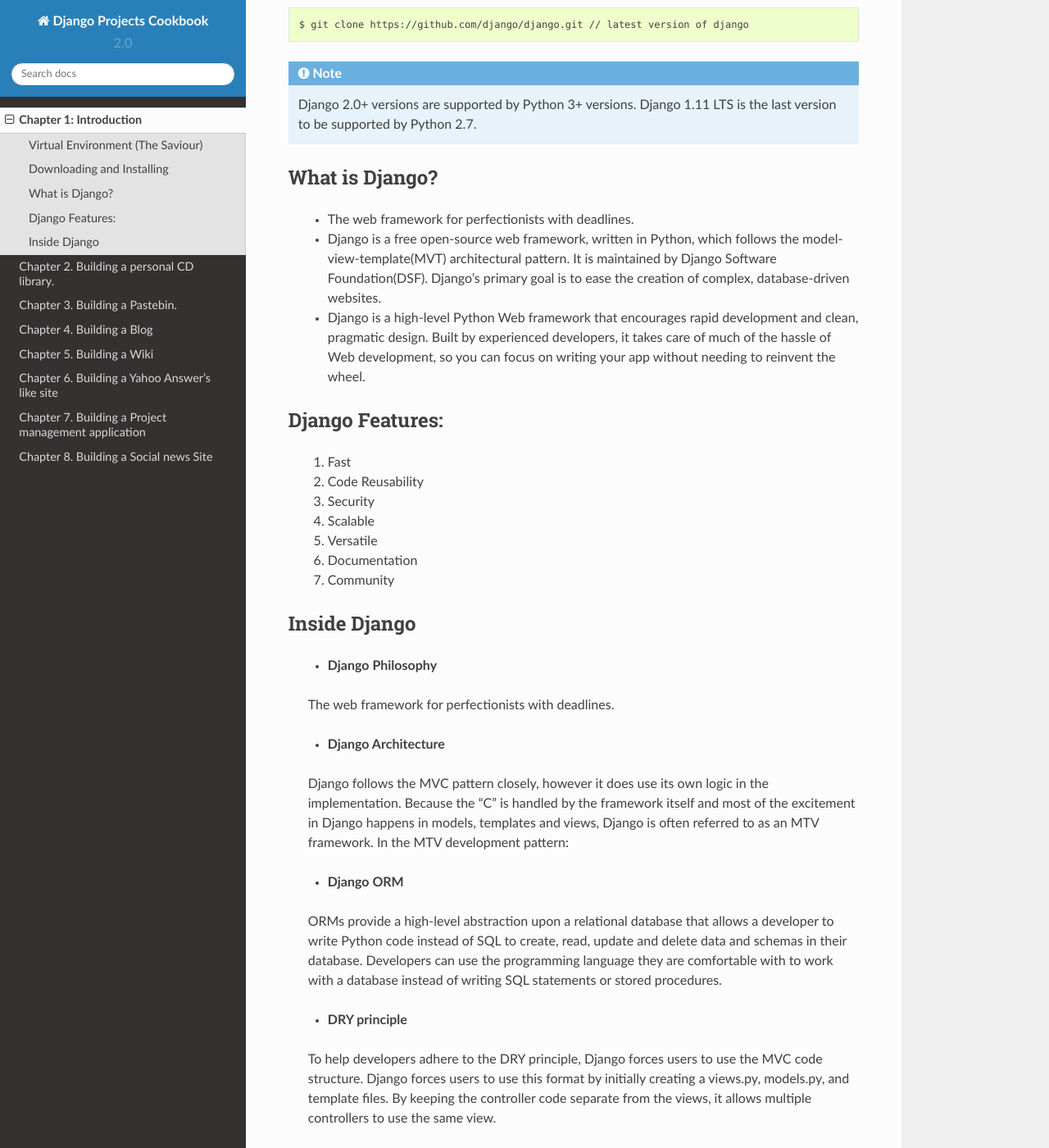
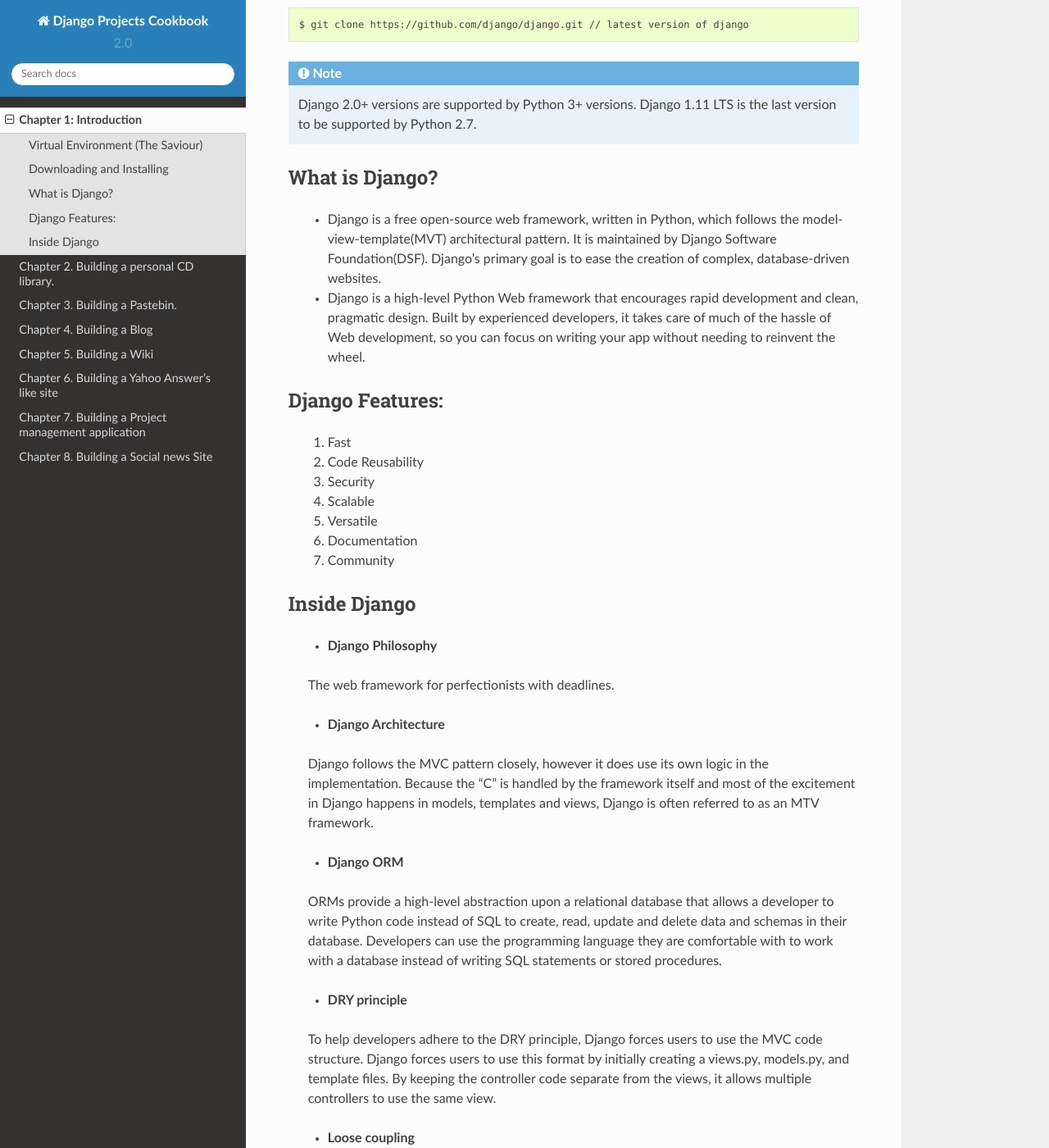
Before and after one commit to agiliq/djenofdjango, a Sphinx documentation site: the page built from source/Introduction.rst, in a window 1280 px wide and 1400 px high, scrolled down 1032 px. Shown: the whole window at 82% size. Built offline with Sphinx 7.4.7 and the Read the Docs theme 2.0.0, drawn with Linux system fonts in a browser that asks for light colours.

Commit message:
minor updates

```diff
--- a/source/Introduction.rst
+++ b/source/Introduction.rst
@@ -39,7 +39,6 @@
 What is Django?
 ===============
 
-    * The web framework for perfectionists with deadlines.
     * Django is a free open-source web framework, written in Python, which follows the model-view-template(MVT) architectural pattern. It is maintained by Django Software Foundation(DSF). Django's primary goal is to ease the creation of complex, database-driven websites.
     * Django is a high-level Python Web framework that encourages rapid development and clean, pragmatic design. Built by experienced developers, it takes care of much of the hassle of Web development, so you can focus on writing your app without needing to reinvent the wheel.
 
@@ -63,7 +62,7 @@
     The web framework for perfectionists with deadlines.
 
     * **Django Architecture**
-    Django follows the MVC pattern closely, however it does use its own logic in the implementation. Because the “C” is handled by the framework itself and most of the excitement in Django happens in models, templates and views, Django is often referred to as an MTV framework. In the MTV development pattern:
+    Django follows the MVC pattern closely, however it does use its own logic in the implementation. Because the “C” is handled by the framework itself and most of the excitement in Django happens in models, templates and views, Django is often referred to as an MTV framework.
 
     * **Django ORM**
     ORMs provide a high-level abstraction upon a relational database that allows a developer to write Python code instead of SQL to create, read, update and delete data and schemas in their database. Developers can use the programming language they are comfortable with to work with a database instead of writing SQL statements or stored procedures.
@@ -81,7 +80,6 @@
 
     When a page is requested, Django creates an HttpRequest object that contains metadata about the request. Then Django loads the appropriate view, passing the HttpRequest as the first argument to the view function. Each view is responsible for returning an HttpResponse object.
 
-
     * **Middleware**
     Middleware is a framework of hooks into Django’s request/response processing. It’s a light, low-level “plugin” system for globally altering Django’s input or output.
 
```
